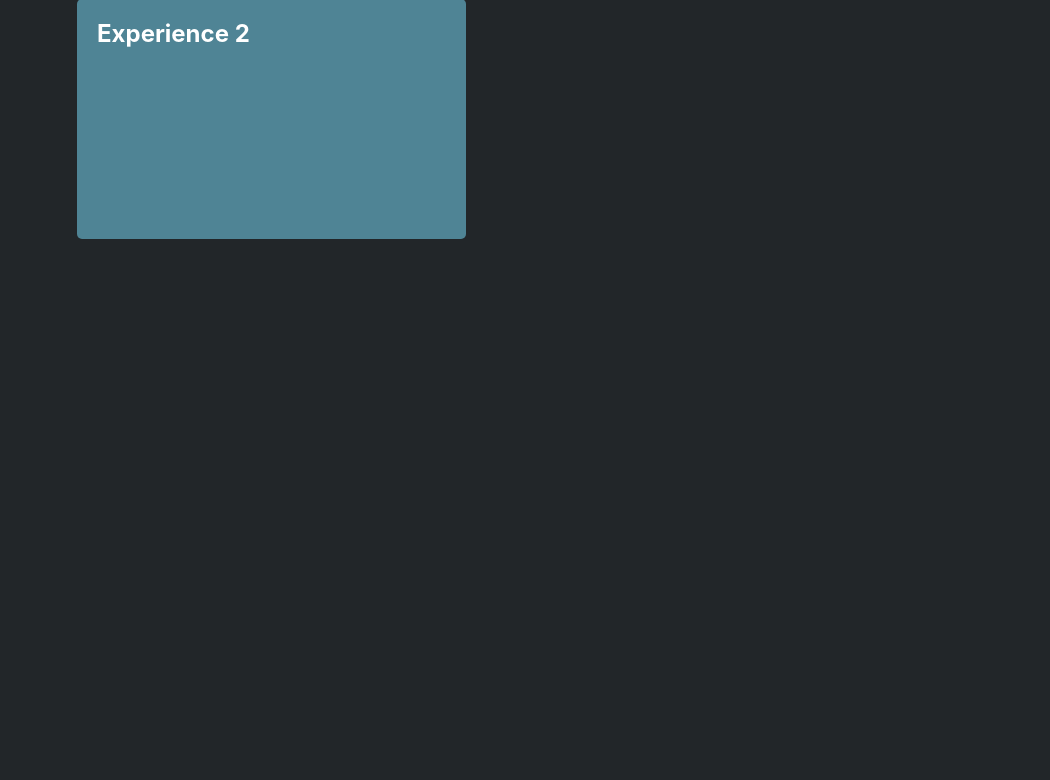
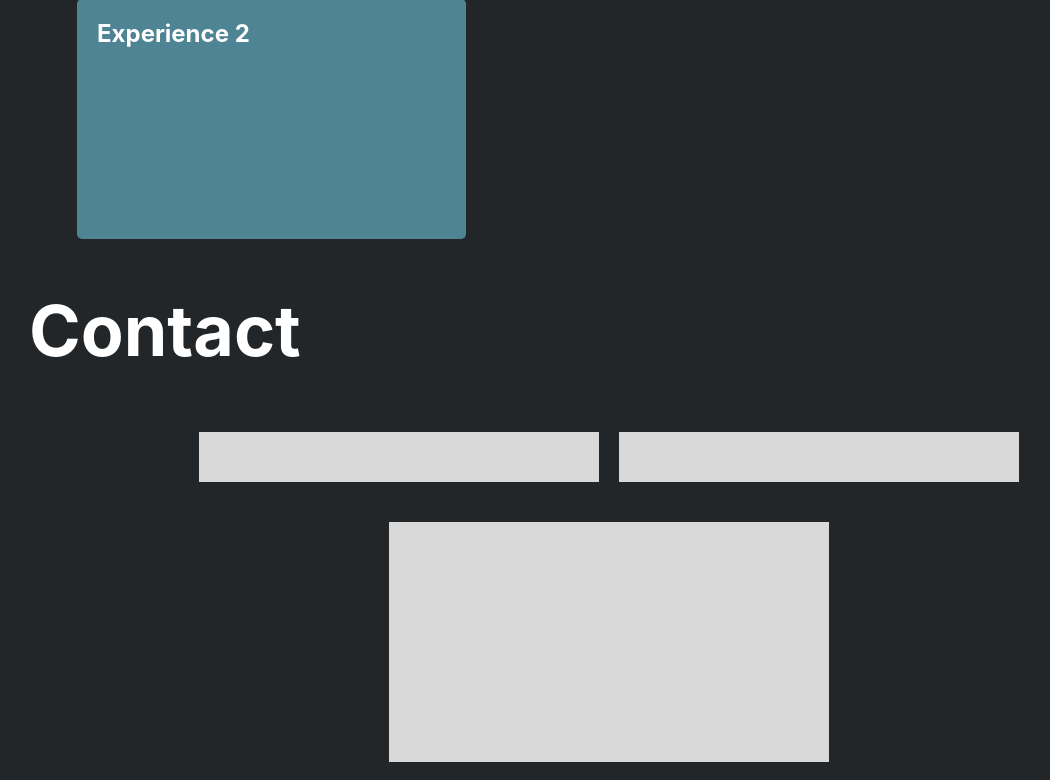
Before and after one commit to MLH-Fellowship/project-22-sum-17-abisha-vi-linh-ishami, a Flask app: page / in a window 1280 px wide. Shown: the part 2738-3518 px from the top of the page, without its empty margins (31-1081 px from the left). Before the commit the page ends 2977 px from the top, so only its background shows below. Run offline with Flask 2, Linux system fonts and the light colour scheme; some libraries are stand-ins or nearby versions.

Commit message:
Contacts Section HTML

```diff
--- a/app/templates/index.html
+++ b/app/templates/index.html
@@ -139,5 +139,19 @@
 
             <!--Experience 2-->
             <h2 class = "exp-2"> Experience 2 </h2>
+
+    <!--Contacts -->
+    <h1 class = "contact-title"> Contact </h1>
+        <div class = "Name">
+            <div class = "flex-container">
+                <div>1</div>
+                <div></div>
+            </div>
+        </div>
+
+        <div class = "flex-container-1">
+            <div class = "description-box">1</div>
+        </div>
+    </div>
 </body>
 </html>
```
